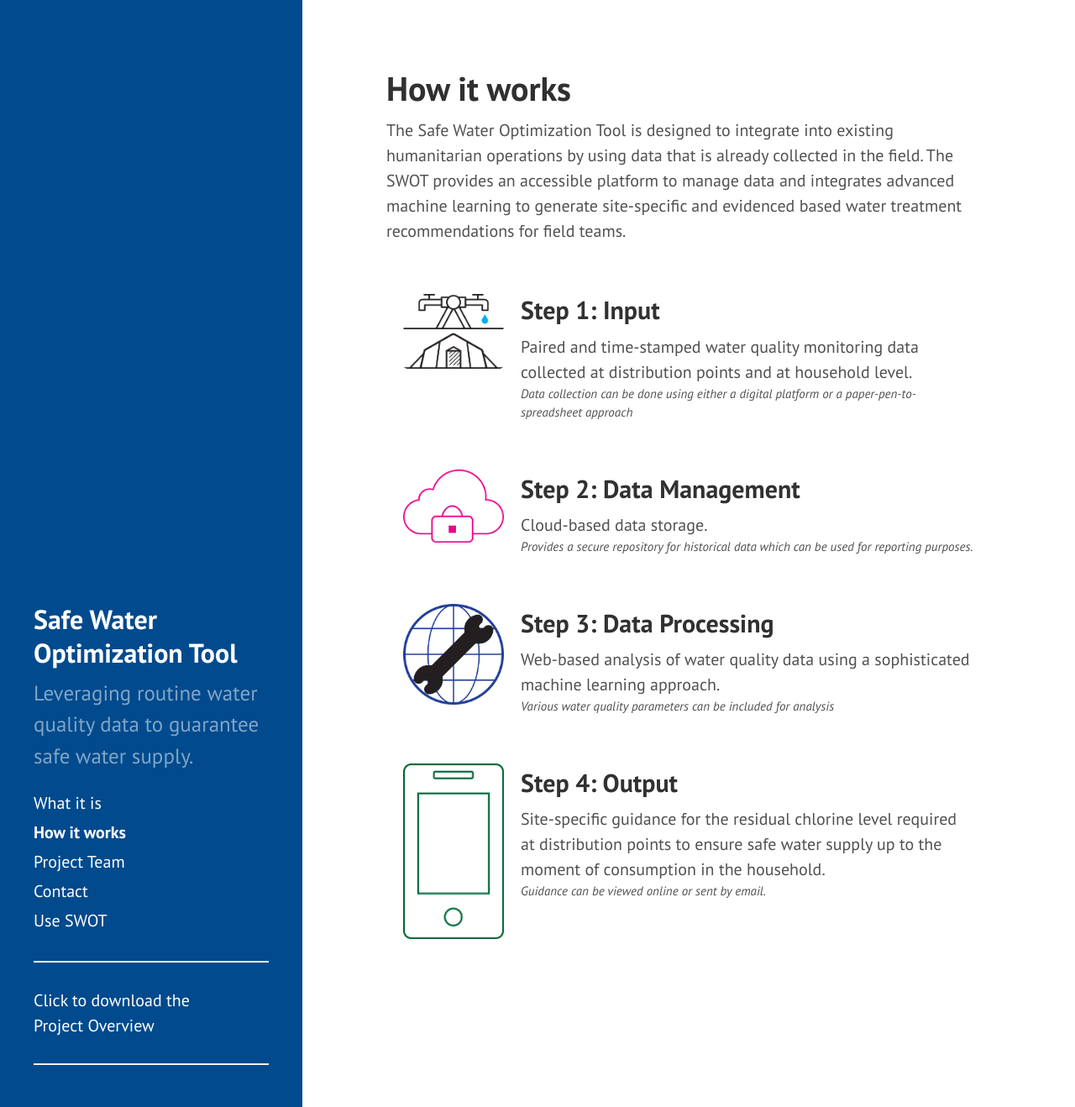
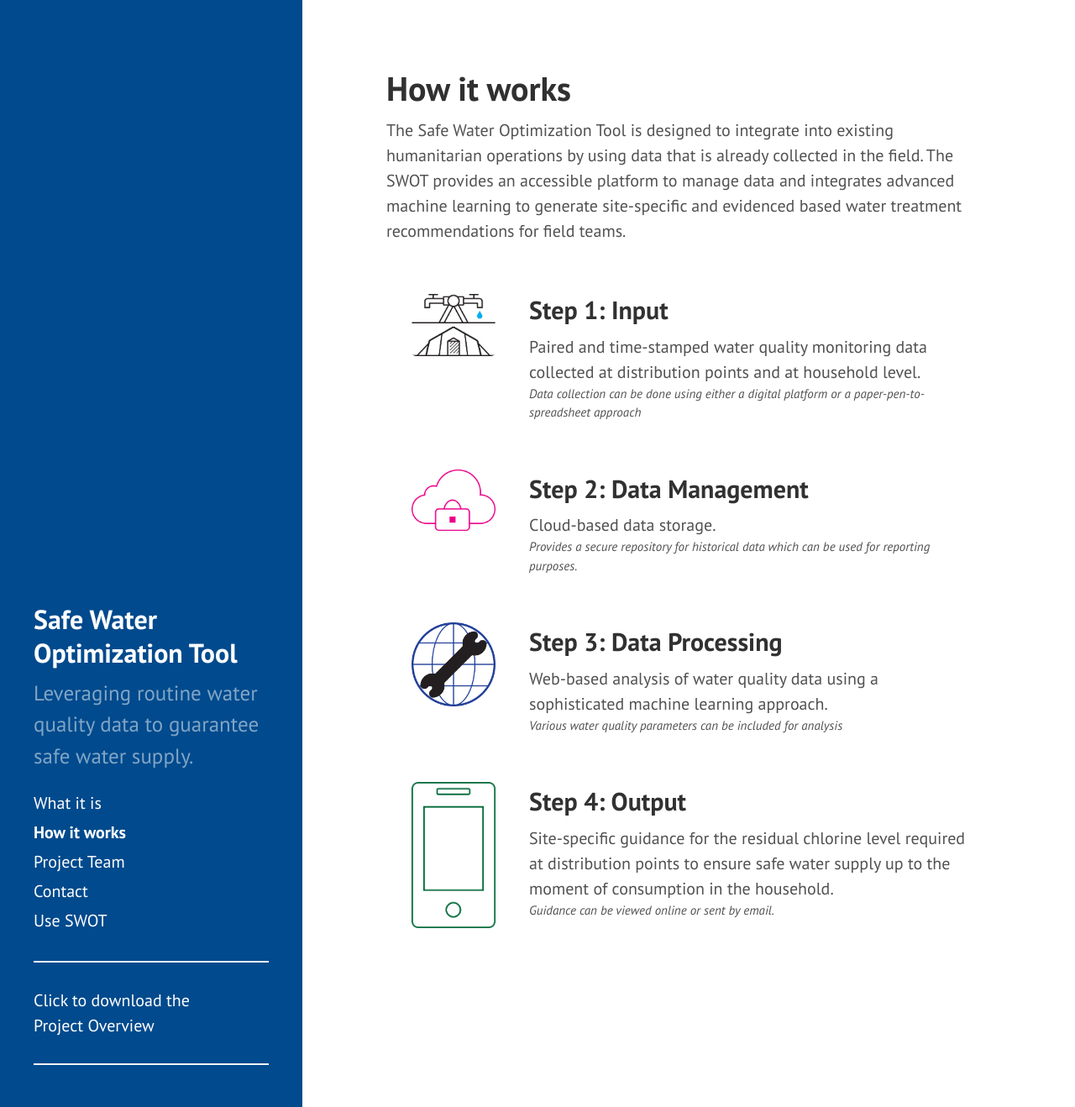
Before and after one commit to safeh2o/swot-infopage, a Jekyll site: the page built from how-it-works.md, in a window 1280 px wide and 1318 px high. Shown: the whole window at 84% size. Built offline with Jekyll 4.4.1, drawn with Linux system fonts in a browser that asks for light colours; Markdown is read by kramdown in place of the engine named in the settings.

Commit message:
Update poole.css

```diff
--- a/public/css/poole.css
+++ b/public/css/poole.css
@@ -392,12 +392,15 @@ tbody tr:nth-child(odd) th {
 }
 
 .workflow-item {
-  padding: 10px;
+  margin: 10px 20px;
   text-align: left;
-  image-align: center;
-  vertical-align: bottom;
 }
 
+.icon {
+  max-width: 80px;
+  image-align: center;
+  vertical-align: center;
+}
 
 /*
  * Pagination
```
